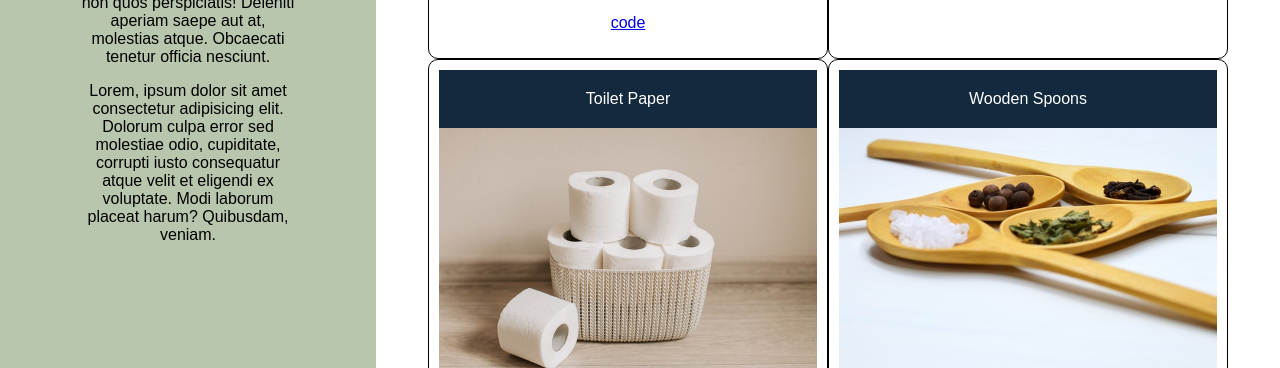
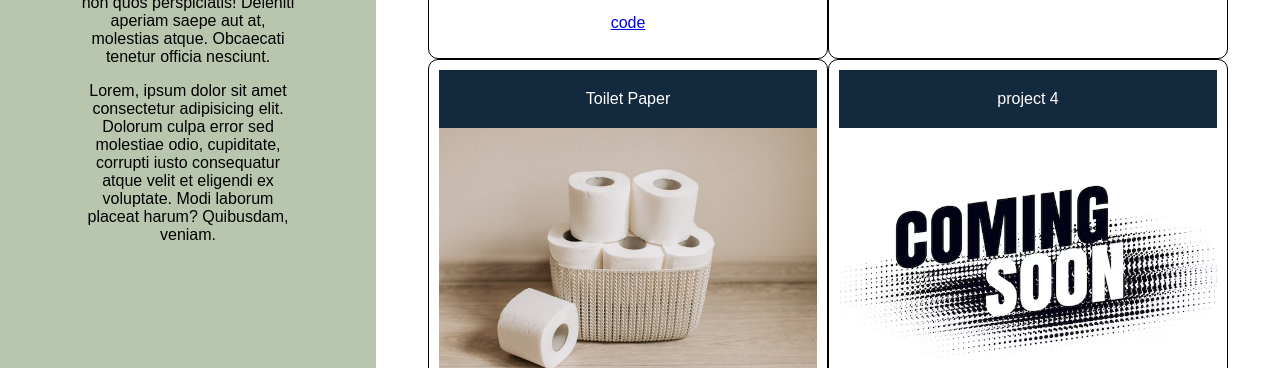
Before and after one commit to Tmysterz/Pro-Portfolio, a plain HTML site: page index.html in a window 1280 px wide. Shown: the part 584-952 px from the top of the page. Drawn offline with Linux system fonts and the light colour scheme.

Commit message:
added a coming soon project

```diff
--- a/index.html
+++ b/index.html
@@ -52,12 +52,12 @@
           <p>Price: $30</p>
         </section>
         <section class="card">
-          <header>Wooden Spoons</header>
+          <header>project 4</header>
           <img
-            src="./assets/images/wooden-spoons.jpg"
-            alt="4 wooden spoons with different seasonings"
+            src="./assets/images/comingSoon.avif"
+            alt="coming soon image"
           />
-          <p>Price: $10</p>
+
         </section>
       </div>
     </main>
```
Also changed, not shown: assets/images/comingSoon.avif (added).
